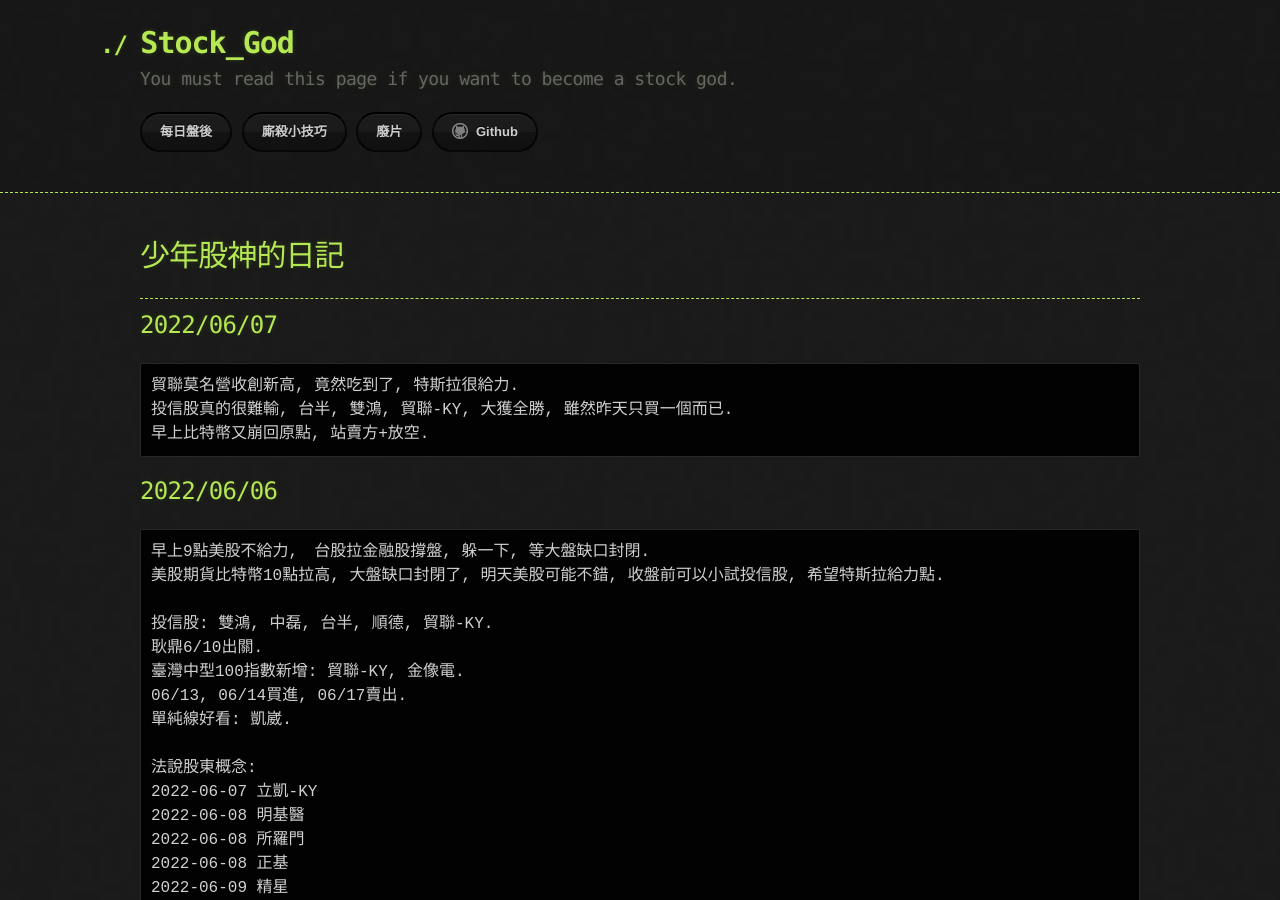
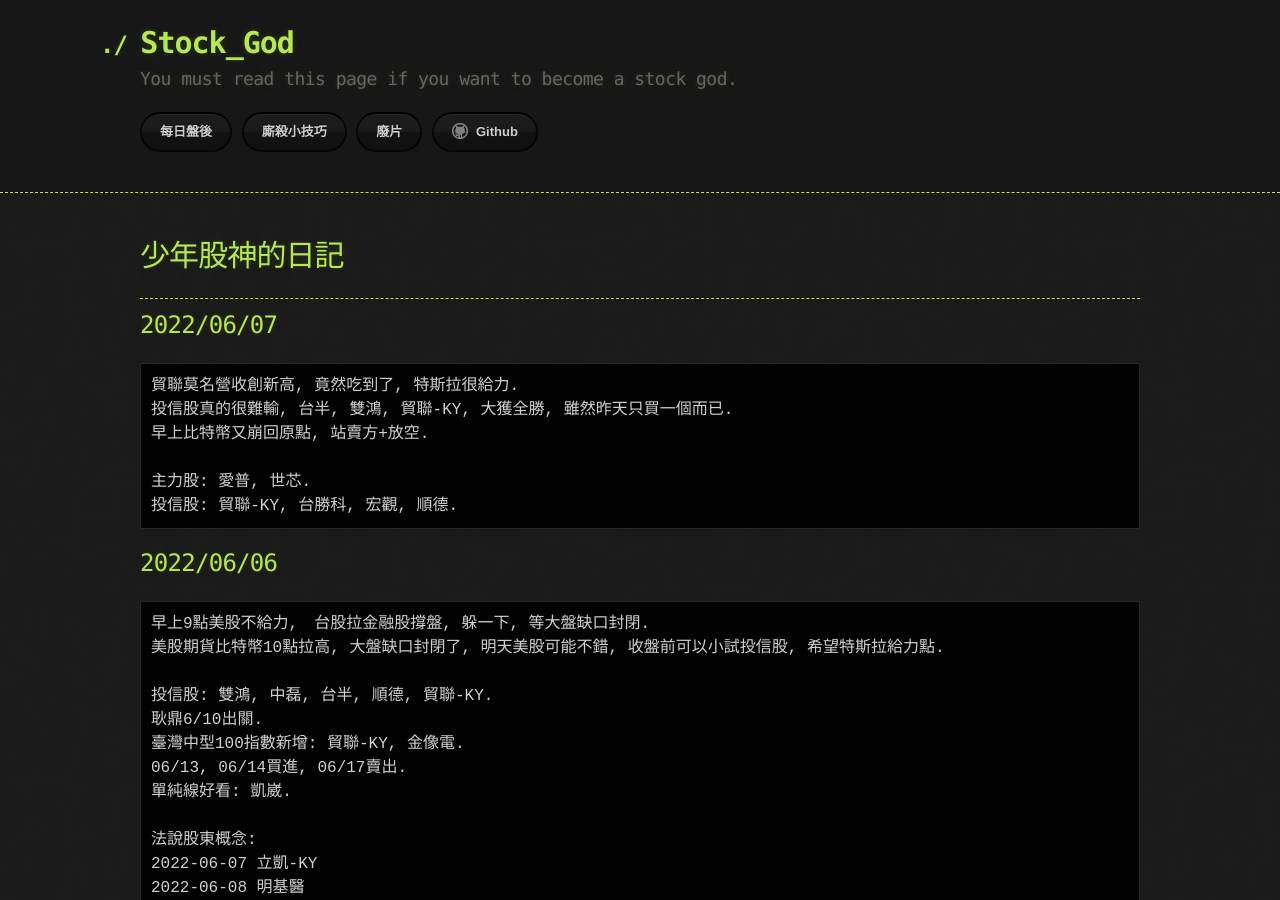
Before and after one commit to lepg5487/Stock_God, a Jekyll site: the page built from index.md, in a window 1280 px wide and 900 px high. Built offline with Jekyll 4.4.1, drawn with Linux system fonts in a browser that asks for light colours; our own code applies the rules of GitHub Pages for plain Markdown files.

Commit message:
Update index.md

````diff
--- a/index.md
+++ b/index.md
@@ -11,6 +11,9 @@
 貿聯莫名營收創新高, 竟然吃到了, 特斯拉很給力.
 投信股真的很難輸, 台半, 雙鴻, 貿聯-KY, 大獲全勝, 雖然昨天只買一個而已.
 早上比特幣又崩回原點, 站賣方+放空.
+
+主力股: 愛普, 世芯.
+投信股: 貿聯-KY, 台勝科, 宏觀, 順德.
 ```
 
 ## 2022/06/06
````
